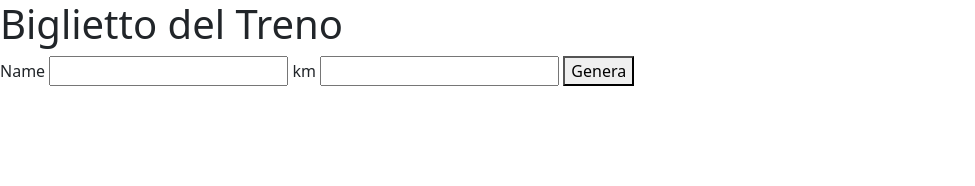
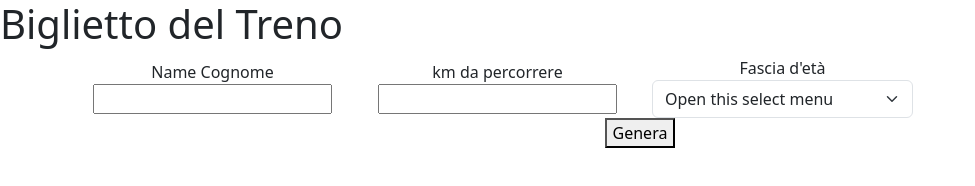
Before and after one commit to calogerosorce/js-biglietto-treno-form, a plain HTML site: page index.html in a window 1280 px wide. Shown: the whole page, without its empty margins (0-975 px from the left). Drawn offline with nearby package versions, Linux system fonts and the light colour scheme.

Commit message:
add form

```diff
--- a/index.html
+++ b/index.html
@@ -11,12 +11,36 @@
 
 <body>
     <h1>Biglietto del Treno</h1>
-    <label for="exampleName">Name</label>
-    <input type="text" id="name">
-    <label for="exampleKm">km</label>
-    <input type="text" id="km">
-    <button id="btn">Genera</button>
-
+    <div class="container text-center">
+        <form action="">
+            <div class="row align-items-center">
+                <div class="col-3">
+                    <label for="exampleName">Name Cognome</label>
+                    <div>
+                        <input type="text" id="name">
+                    </div>
+                </div>
+                <div class="col-3">
+                    <label for="exampleKm">km da percorrere</label>
+                    <div>
+                        <input type="text" id="km">
+                    </div>
+                </div>
+                <div class="col-3">
+                    <label for="exampleAge">Fascia d'età</label>
+                    <div>
+                        <select class="form-select" aria-label="Default select example">
+                            <option selected>Open this select menu</option>
+                            <option value="minorenne">0-17</option>
+                            <option value="maggiorenne">18-64</option>
+                            <option value="anziano">65></option>
+                        </select>
+                    </div>
+                </div>
+            </div>
+            <button id="btn">Genera</button>
+        </form>
+    </div>
     <script src="https://cdn.jsdelivr.net/npm/bootstrap@5.3.8/dist/js/bootstrap.bundle.min.js"
         integrity="sha384-FKyoEForCGlyvwx9Hj09JcYn3nv7wiPVlz7YYwJrWVcXK/BmnVDxM+D2scQbITxI"
         crossorigin="anonymous"></script>
```
